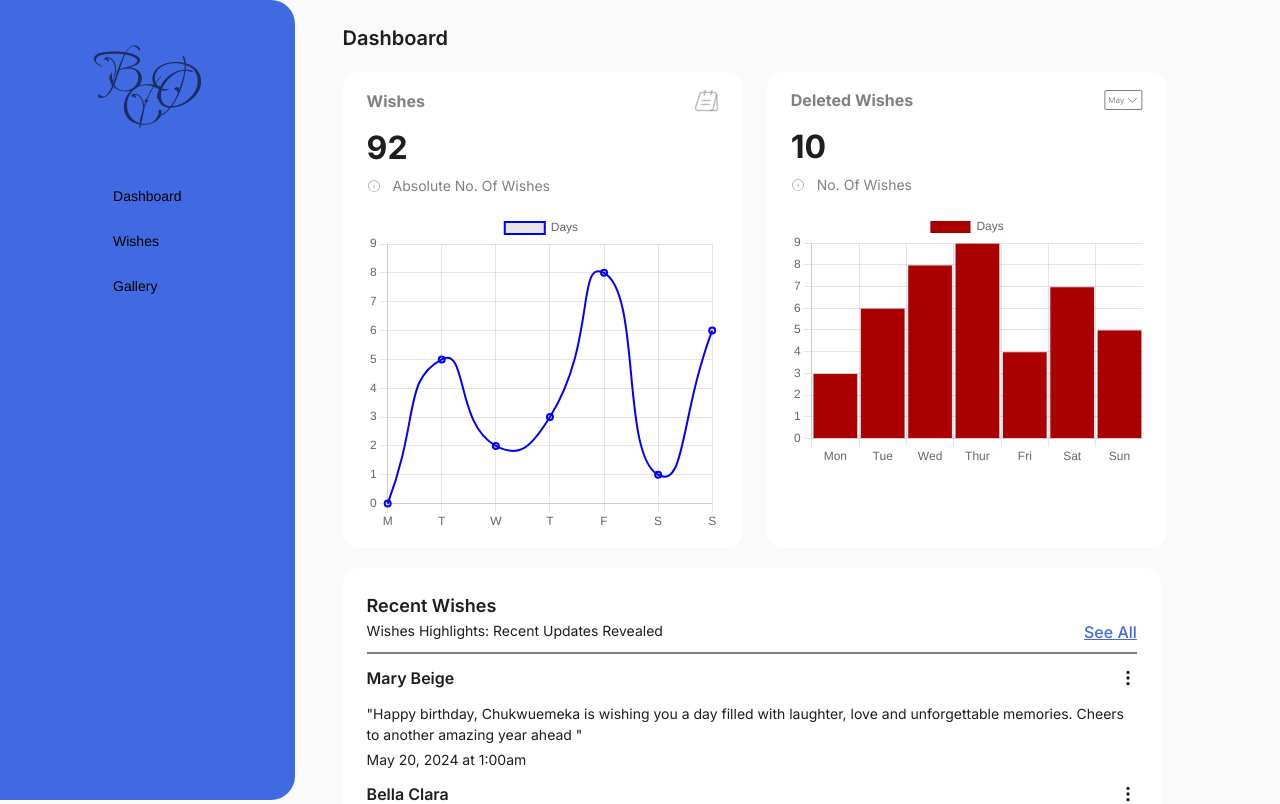
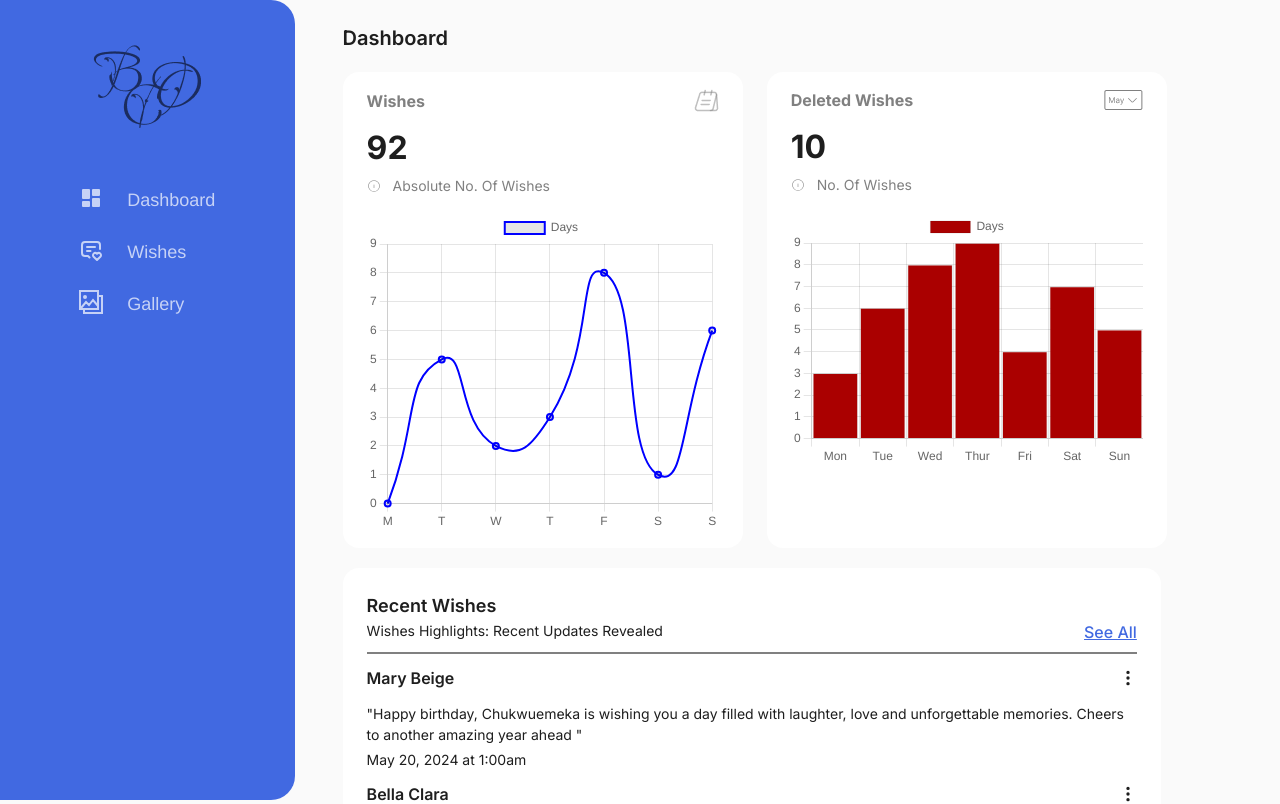
Before and after one commit to Angyusarah/Blessed, a React (Vite) app: page /admin in a window 1280 px wide. Shown: the top 804 px of the page. Built offline with nearby package versions, Linux system fonts and the light colour scheme.

Commit message:
modified sidebar

```diff
--- a/src/pages/dashboard/Sidebar.jsx
+++ b/src/pages/dashboard/Sidebar.jsx
@@ -1,18 +1,24 @@
 import { Link } from "react-router-dom";
 import logo from "../../assets/logo.png";
+import { BiSolidDashboard } from "react-icons/bi";
+import { GrGallery } from "react-icons/gr";
+import { TbMessage2Heart } from "react-icons/tb";
 
 const Sidebar = () => {
   return (
-    <aside className="bg-buttonblue sticky top-0 h-screen py-6 px-16 flex flex-col gap-9 items-center basis-[25%] rounded-r-3xl">
+    <aside className="bg-buttonblue text-transwhite text-lg sticky top-0 h-screen py-6 px-16 flex flex-col gap-9 items-center basis-[25%] rounded-r-3xl">
       <img src={logo} alt={logo} />
       <nav className="flex flex-col gap-6">
-        <Link to={""} className="">
+        <Link to={"/"} className=" flex itemes-center gap-6">
+          <BiSolidDashboard className=" text-2xl" />
           <span>Dashboard</span>
         </Link>
-        <Link to={""} className="">
+        <Link to={""} className=" flex itemes-center gap-6">
+          <TbMessage2Heart className=" text-2xl" />
           <span>Wishes</span>
         </Link>
-        <Link to={""} className="">
+        <Link to={""} className=" flex itemes-center gap-6">
+          <GrGallery className=" text-2xl" />
           <span>Gallery</span>
         </Link>
       </nav>
```
